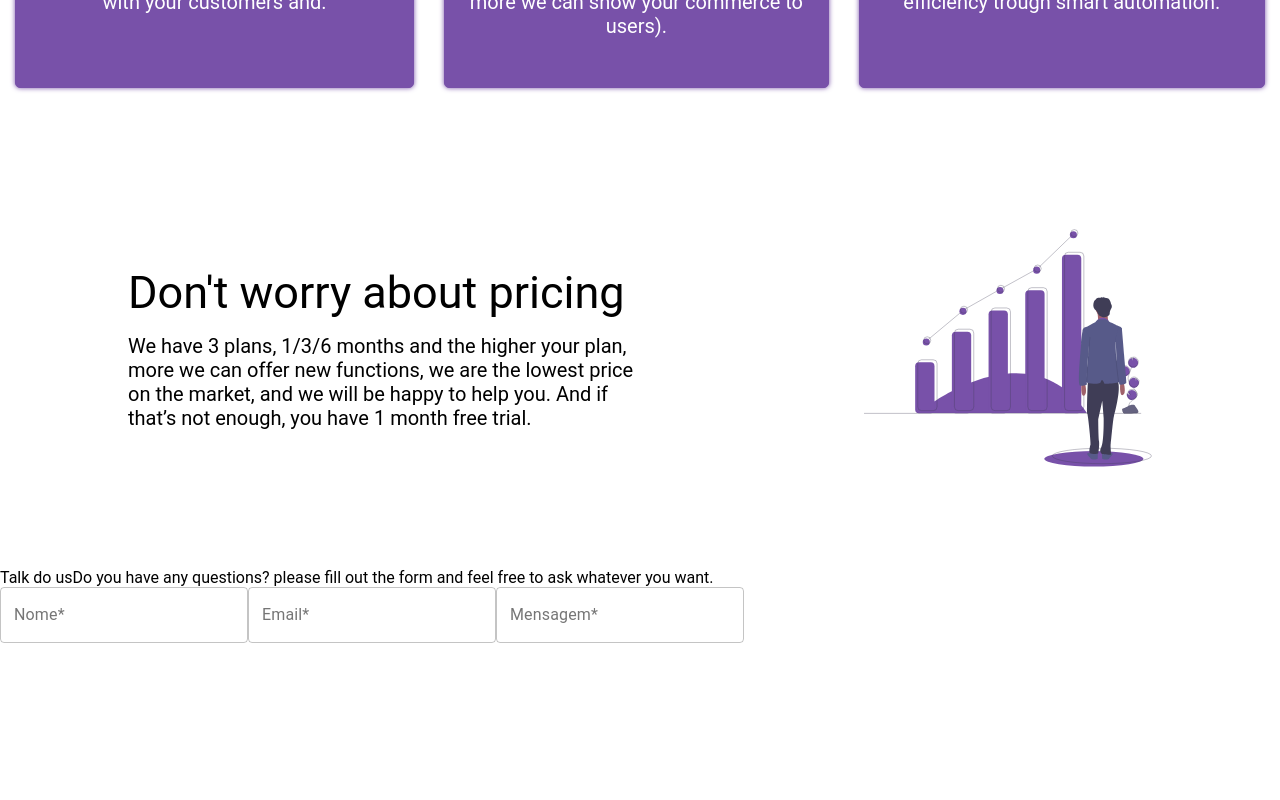
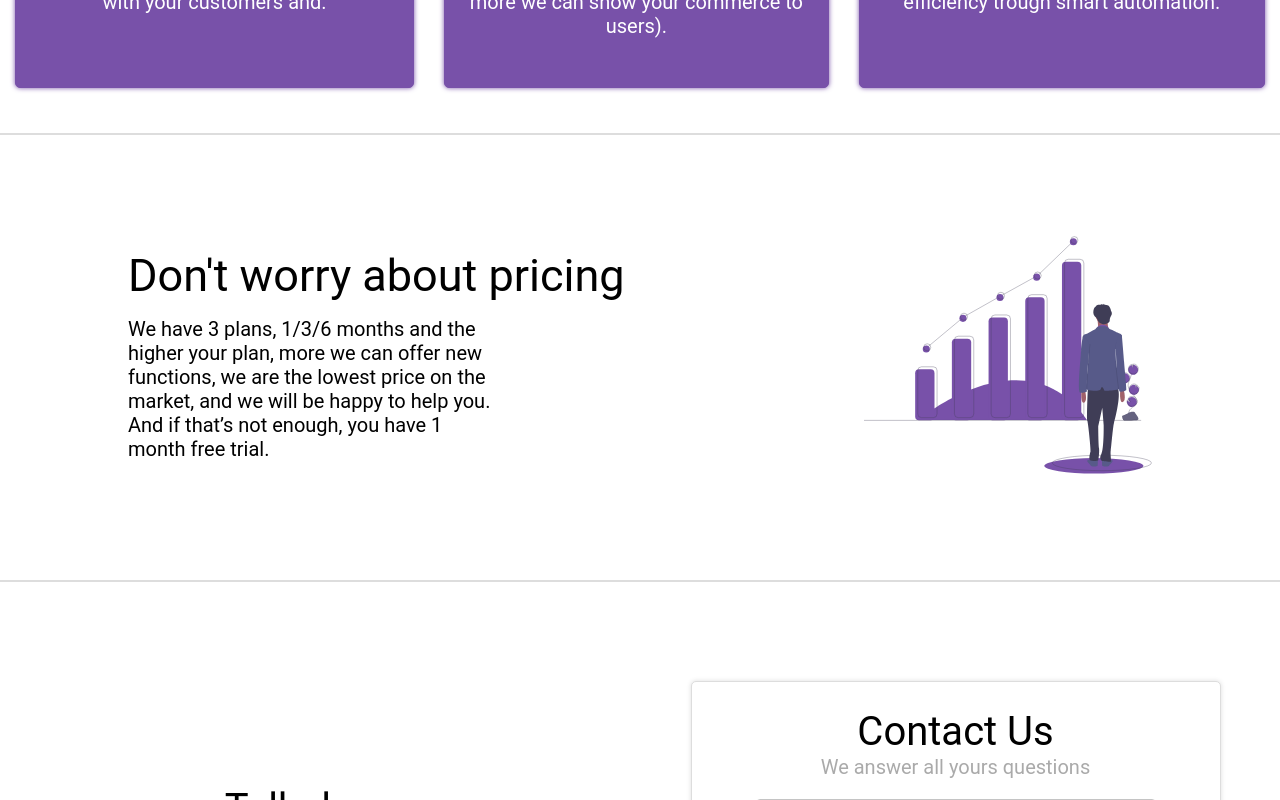
Before and after one commit to MatheusGomesRocha/ManageSystem, a React (Create React App) app: page / in a window 1280 px wide. Shown: the part 2040-2840 px from the top of the page. Before the commit the page ends 2683 px from the top, so only its background shows below. Built offline with nearby package versions, Linux system fonts and the light colour scheme.

Commit message:
mudando novamentes as cores padrões, deixando WhoWeAre block responsivo, finalizando block Contact Us e marcando block de Footer

```diff
--- a/src/App.js
+++ b/src/App.js
@@ -51,6 +51,9 @@ import {
   FormTitle,
   FormText,
   Form,
+  FormPurple,
+
+  Footer,
 } from './AppStyled';
 
 function App() {
@@ -68,6 +71,10 @@ function App() {
   const handleSubmit = () => {
     console.log(email, password)
   }
+
+  const isMobileDevice = useMediaQuery({
+    query: '(max-width: 750px)'
+  })
 
   const isTabletOrMobileDevice = useMediaQuery({
     query: '(min-width: 1200px)'
@@ -87,7 +94,7 @@ function App() {
       <Header>
         <DivHeader>
           <HeaderText>SeuMercado</HeaderText>
-          <Button style={{borderRadius: 20, backgroundColor: '#7851A9', color: '#fff', height: 40, padding: 20, fontSize: 15, marginRight: isLgDesktop ? '25%' : '20%' }} variant="contained">
+          <Button style={{ borderRadius: 20, backgroundColor: '#7851A9', color: '#fff', height: 40, padding: 20, fontSize: 15, marginRight: isLgDesktop ? '25%' : '20%' }} variant="contained">
             Buy Now
           </Button>
         </DivHeader>
@@ -113,9 +120,9 @@ function App() {
         <WhoAreTitle>Who we are</WhoAreTitle>
         <LineDiv></LineDiv>
         <WhoAreText>
-          We are a startup focused on helping other small businesses to level up, bringing more customers and giving a system that is capable of automating your commerce, you will do almost nothing, you just need to register new products and help answer question if a customer has one
+          We are a startup focused on helping other small businesses to level up, bringing more customers and giving a system that is capable of automating your commerce, you will do almost nothing, you just need to register new products and help answer question if a customer has one and we are responsible to do everything that is important, to you.
         </WhoAreText>
-        <Button style={{borderRadius: 20, fontFamily: 'arial', height: 40, padding: 20, marginTop: 20, fontSize: 15}} variant="contained">
+        <Button style={{ backgroundColor: '#fff', borderRadius: 20, fontFamily: 'arial', height: 40, padding: 20, marginTop: 20, fontSize: 15 }} variant="contained">
           Buy Now
         </Button>
       </WhoAre>
@@ -166,6 +173,8 @@ function App() {
 
       </WeDo>
 
+      <LineDiv color="#ddd" style={{width: '100%'}}></LineDiv>
+
       {/* DONT WORRY ABOUT PRICING CONTENT */}
       <Price>
         <PriceBlock>
@@ -174,37 +183,57 @@ function App() {
             We have 3 plans, 1/3/6 months and the higher your plan, more we can offer new functions, we are the lowest price on the market, and we will be happy to help you. And if that’s not enough, you have 1 month free trial.
           </PriceText>
         </PriceBlock>
-        <ChillSvg />
+
+        <ChillSvg width={isMobileDevice ? '300px' : '400px'} height={isMobileDevice ? '300px' : '400px'}/>
       </Price>
+
+      <LineDiv color="#ddd" style={{width: '100%'}}></LineDiv>
 
       {/** FORM CONTENT */}
       <FormDiv>
+
         <FormBlock>
           <FormTitle>Talk do us</FormTitle>
           <FormText>
             Do you have any questions? please fill out the form and feel free to ask whatever you want.
-            </FormText>
+          </FormText>
         </FormBlock>
 
         <Form>
+          <FormTitle>Contact Us</FormTitle>
+          <FormText style={{marginBottom: 10}}>We answer all yours questions</FormText>
           <TextField
-            label="Nome*"
+          style={{width: '100%', marginTop: 10,}}
+            label="Full Name*"
             type="email"
             variant="outlined"
           />
           <TextField
+          style={{width: '100%', marginTop: 10,}}
             label="Email*"
             type="text"
             variant="outlined"
           />
           <TextField
-            label="Mensagem*"
+          style={{width: '100%', marginTop: 10,}}
+            label="Message*"
             type="text"
             variant="outlined"
           />
+          <Button type="submit" style={{ borderRadius: 20, backgroundColor: '#7851A9', color: '#fff', fontFamily: 'arial', width: '100%', height: 50, padding: 20, marginTop: 20, fontSize: 15 }} variant="contained">
+            Send Message
+          </Button>
         </Form>
+
       </FormDiv>
-    </Container >
+
+      <FormPurple></FormPurple>
+
+      <Footer>
+
+      </Footer>
+
+    </Container>
   );
 }
 
--- a/src/AppStyled.js
+++ b/src/AppStyled.js
@@ -92,15 +92,19 @@ export const WhoAre = styled.div`
     justify-content: center;
     align-items: center;
     padding: 0 20%;
+
+    @media(max-width: 700px) {
+        padding: 20%;
+    }
 `;
 export const WhoAreTitle = styled.span`
     font-size: ${h1};
     color: #fff;
 `;
 export const LineDiv = styled.div`
-    width: 10%;
+    width: 50px;
     height: 2px;
-    background-color: ${props=>props.color || '#fff'};
+    background-color: ${props => props.color || '#fff'};
     margin-top: 5px;
 `;
 export const WhoAreText = styled.span`
@@ -183,19 +187,17 @@ export const WeDoSubtext = styled.span`
 /** PRICE CONTENT */
 export const Price = styled.div`
     display: flex;
+    justify-content: center;
     align-items: center;
 
-    @media(max-width: 600px) {
+    @media(max-width: 800px) {
         flex-direction: column;
-        padding: 50px 10%;
+        padding: 20px 10%;
     }
 
-    @media(min-width: 601px) {
+    @media(min-width: 801px) {
         padding: ${padding};
-    }
-
-    @media(min-width: 765px) {
-        padding: 20px 50px;
+        grid-template-columns: auto auto;
     }
 
     @media(min-width: 900px) {
@@ -208,9 +210,10 @@ export const Price = styled.div`
     }
 `;
 export const PriceBlock = styled.div`
-    width: 100%;
     display: flex;
     flex-direction: column;
+    background-color: #fff;
+    width: 100%;
 
     @media(max-width: 601px) {
         margin-bottom: 50px;
@@ -223,17 +226,17 @@ export const PriceBlock = styled.div`
 export const PriceTitle = styled.span`
     font-size: 45px;
 
-    @media(max-width: 600px) {
+    @media(max-width: 800px) {
+        margin-bottom: 10px;
         text-align: center;
-        margin-bottom: 10px;
     }
 `;
 export const PriceText = styled.span`
     font-size: ${span};
-    width: 70%;
+    width: 50%;
     margin-top: 15px;
 
-    @media(max-width: 601px) {
+    @media(max-width: 801px) {
         width: 100%;
         text-align: center;
     }
@@ -241,8 +244,71 @@ export const PriceText = styled.span`
 
 
 /** FORM CONTENT */
-export const FormDiv = styled.div``;
-export const FormBlock = styled.div``;
-export const FormTitle = styled.span``;
-export const FormText = styled.span``;
-export const Form = styled.form``;
+export const FormDiv = styled.div`
+    height: 400px;
+    display: flex;
+    align-items: center;
+    justify-content: space-around;
+    padding-top: 50px;
+
+    @media(max-width: 800px) {
+        margin-top: 100px;
+        flex-direction: column;
+    }
+`;
+export const FormBlock = styled.div`
+    width: 40%;
+    display: flex;
+    flex-direction: column;
+
+    @media(max-width: 800px) {
+        width: 90%;
+        margin-bottom: -150px;
+    }
+`;
+export const FormTitle = styled.span`
+    font-size: ${h1};
+    text-align: center;
+`;
+export const FormText = styled.span`
+    font-size: ${span};
+    color: ${color};
+    text-align: center;
+`;
+export const Form = styled.form`
+    padding: 0 5%;
+    border: 1px solid #ddd;
+    border-radius: 5px;
+    box-shadow: 0 0 5px 0 #ddd;
+    background-color: #fff;
+    transition: 200ms;
+    display: flex;
+    flex-direction: column;
+    align-items: center;
+    justify-content: center;
+    height: 400px;
+    width: 400px;
+    margin-top: 100px;
+
+    :hover {
+        margin-bottom: 20px;
+        box-shadow: 0 0 15px 0 #ddd;
+    }
+
+    @media(max-width: 800px) {
+        width: 70%;
+        padding: 5% 10%;
+        margin-top: 200px;
+    }
+`;
+export const FormPurple = styled.div`
+    height: 200px;
+    background-color: #7851A9;
+`;
+
+
+/** FOOTER AREA */
+export const Footer = styled.div`
+    height: 600px;
+    background-color: #452E60;
+`;
```
Also changed, not shown: src/svg/chill.js.
